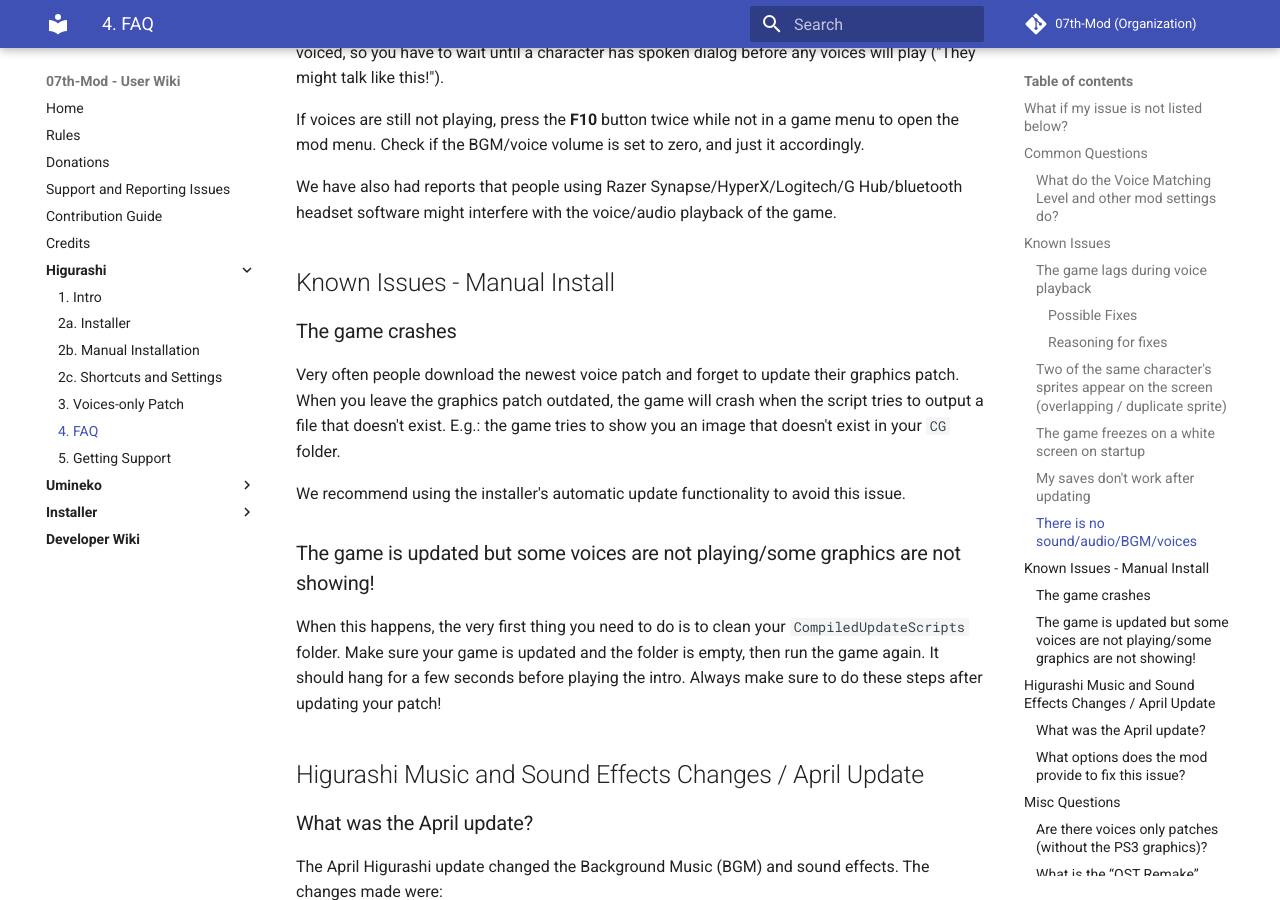
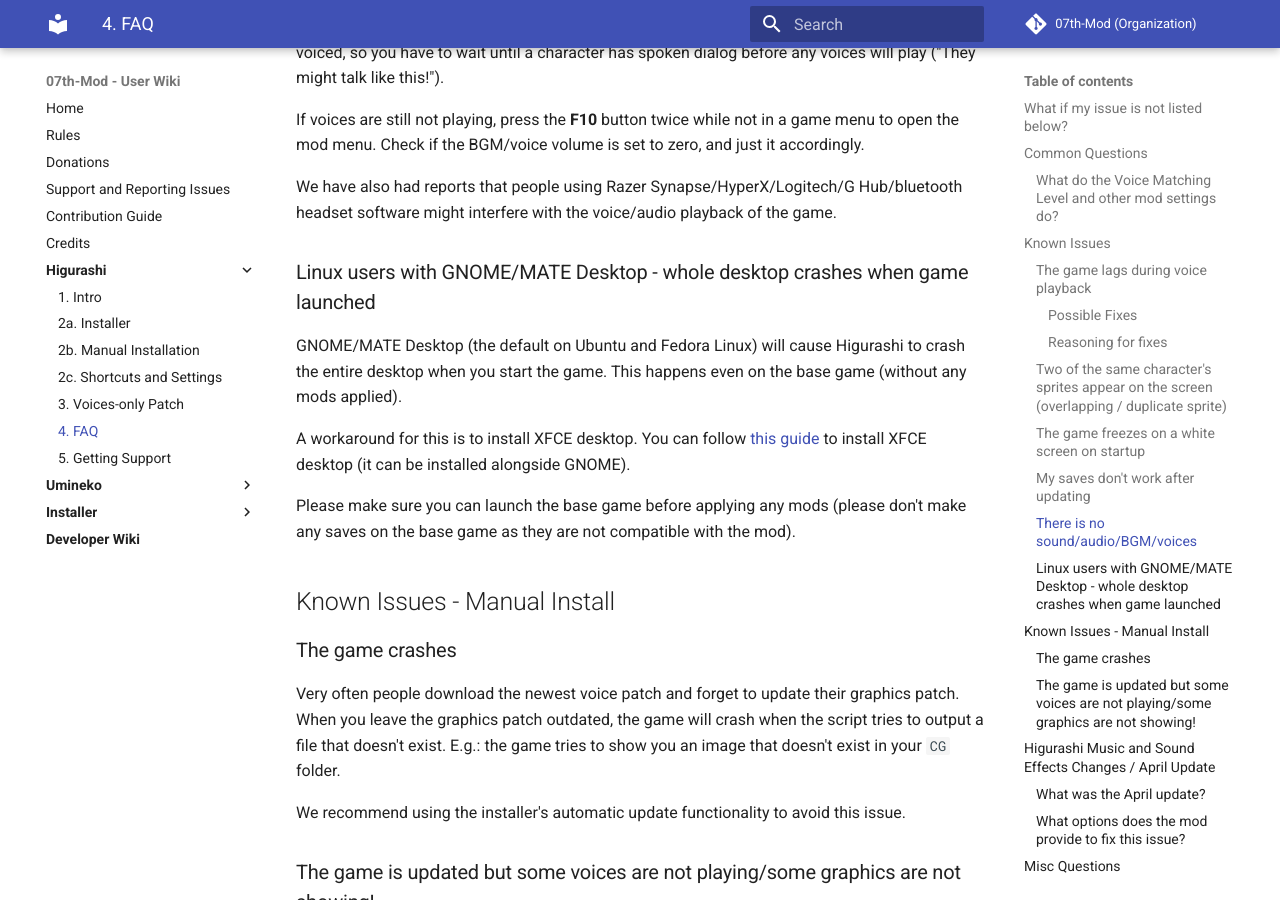
Before and after one commit to 07th-mod/wiki, an MkDocs documentation site: the page built from docs/Higurashi/FAQ.md, in a window 1280 px wide and 900 px high, scrolled down 1842 px. Built offline with MkDocs 1.6.1 and Material for MkDocs 9.7.7, drawn with Linux system fonts in a browser that asks for light colours.

Commit message:
Add GNOME known issue to FAQ, and update warning message

```diff
--- a/docs/Higurashi/FAQ.md
+++ b/docs/Higurashi/FAQ.md
@@ -60,6 +60,14 @@
 
 We have also had reports that people using Razer Synapse/HyperX/Logitech/G Hub/bluetooth headset software might interfere with the voice/audio playback of the game.
 
+### Linux users with GNOME/MATE Desktop - whole desktop crashes when game launched
+
+GNOME/MATE Desktop (the default on Ubuntu and Fedora Linux) will cause Higurashi to crash the entire desktop when you start the game. This happens even on the base game (without any mods applied).
+
+A workaround for this is to install XFCE desktop. You can follow [this guide](https://linuxconfig.org/how-to-install-xubuntu-desktop-on-ubuntu-18-04-bionic-beaver-linux) to install XFCE desktop (it can be installed alongside GNOME).
+
+Please make sure you can launch the base game before applying any mods (please don't make any saves on the base game as they are not compatible with the mod).
+
 ## Known Issues - Manual Install
 
 ### The game crashes
```
Also changed, not shown: docs/Snippets/gnome-crash-warning.md (+6 -2 lines).
